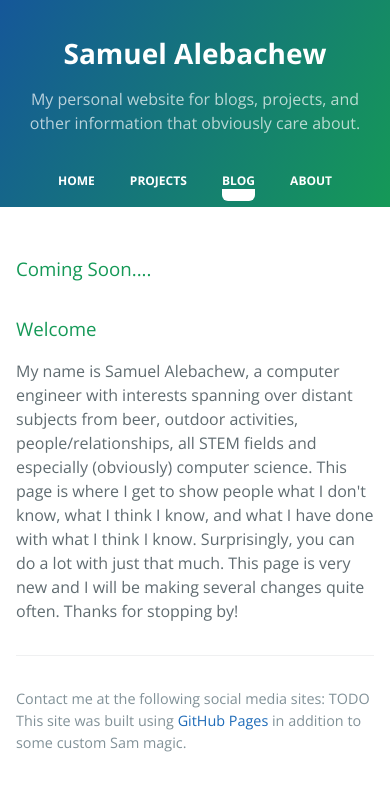
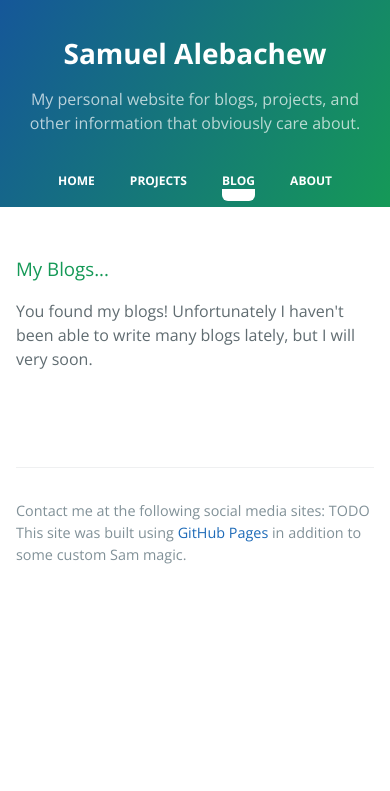
Before and after one commit to samuelAle/samuelAle.github.io, a Jekyll site: the page built from blog/index.html, in a window 390 px wide. Shown: the top 791 px of the page. Built offline with Jekyll 4.4.1, drawn with Linux system fonts in a browser that asks for light colours.

Commit message:
Making current work available for new laptop

```diff
--- a/blog/index.html
+++ b/blog/index.html
@@ -5,7 +5,19 @@
 nav: blog
 ---
 
-      <h3><a id="welcome" class="anchor" href="#welcome" aria-hidden="true"><span class="octicon octicon-link"></span></a>Coming Soon....</h3>
+      <h3><a id="blogs" class="anchor" href="#blogs" aria-hidden="true"><span class="octicon octicon-link"></span></a>My Blogs...</h3>
+      <p>You found my blogs! Unfortunately I haven't been able to write many blogs lately, but I will very soon. </p>
+      <br></br>
 
-      <h3><a id="welcome" class="anchor" href="#welcome" aria-hidden="true"><span class="octicon octicon-link"></span></a>Welcome</h3>
-      <p>My name is Samuel Alebachew, a computer engineer with interests spanning over distant subjects from beer, outdoor activities, people/relationships, all STEM fields and especially (obviously) computer science. This page is where I get to show people what I don't know, what I think I know, and what I have done with what I think I know. Surprisingly, you can do a lot with just that much. This page is very new and I will be making several changes quite often. Thanks for stopping by! </p>
+    <ul class="rig columns-3">
+      {% for post in site.posts %}
+        <li>
+        <a href="{{ post.url }}">
+          <!--img src="../images/help.jpg"/-->
+          <img src="{{ post.img }}"/>
+          <h3>{{ post.title }}</h3>
+        </a>
+        <p>{{ post.desc }}</p>
+        </li>
+      {% endfor %}
+    </ul>
--- a/css/stylesheet.css
+++ b/css/stylesheet.css
@@ -329,3 +329,69 @@
   text-decoration: none; }
   a:hover {
     text-decoration: underline; }
+
+
+/* GRID LAYOUT STYLES */
+
+ul.rig {
+  list-style: none;
+  font-size: 0px;
+  margin-left: -2.5%; /* should match li left margin */
+}
+
+ul.rig li {
+  display: inline-block;
+  padding: 10px;
+  margin: 0 0 2.5% 2.5%;
+  background: #fff;
+  border: 1px solid #ddd;
+  font-size: 16px;
+  font-size: 1rem;
+  vertical-align: top;
+  box-shadow: 0 0 5px #ddd;
+  box-sizing: border-box;
+  -moz-box-sizing: border-box;
+  -webkit-box-sizing: border-box;
+}
+ul.rig li img {
+  max-width: 100%;
+  height: auto;
+  margin: 0 0 10px;
+}
+ul.rig li a {
+  margin: 0 0 5px;
+}
+ul.rig li p {
+  font-size: .9em;
+  line-height: 1.5em;
+  color: #999;
+}
+/* class for 2 columns */
+ul.rig.columns-2 li {
+  width: 47.5%; /* this value + 2.5 should = 50% */
+}
+/* class for 3 columns */
+ul.rig.columns-3 li {
+  width: 30.83%; /* this value + 2.5 should = 33% */
+}
+/* class for 4 columns */
+ul.rig.columns-4 li {
+  width: 22.5%; /* this value + 2.5 should = 25% */
+}
+
+@media (max-width: 480px) {
+  ul.grid-nav li {
+    display: block;
+    margin: 0 0 5px;
+  }
+  ul.grid-nav li a {
+    display: block;
+  }
+  ul.rig {
+    margin-left: 0;
+  }
+  ul.rig li {
+    width: 100% !important; /* over-ride all li styles */
+    margin: 0 0 20px;
+  }
+}
```
Also changed, not shown: _layouts/in (deleted, +0 -54 lines), _posts/2015-11-16-scratch.md (deleted, +0 -157 lines).
